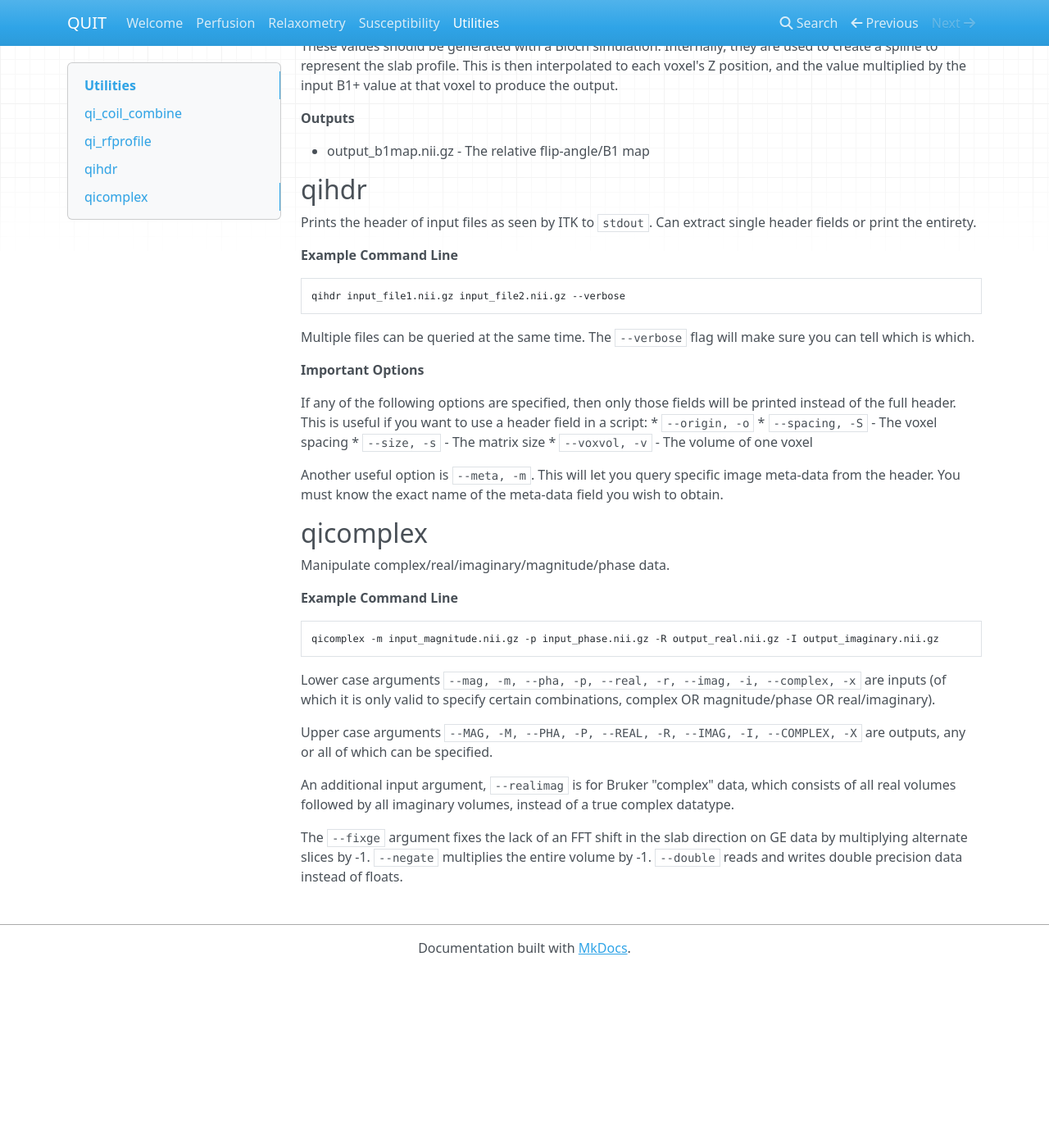
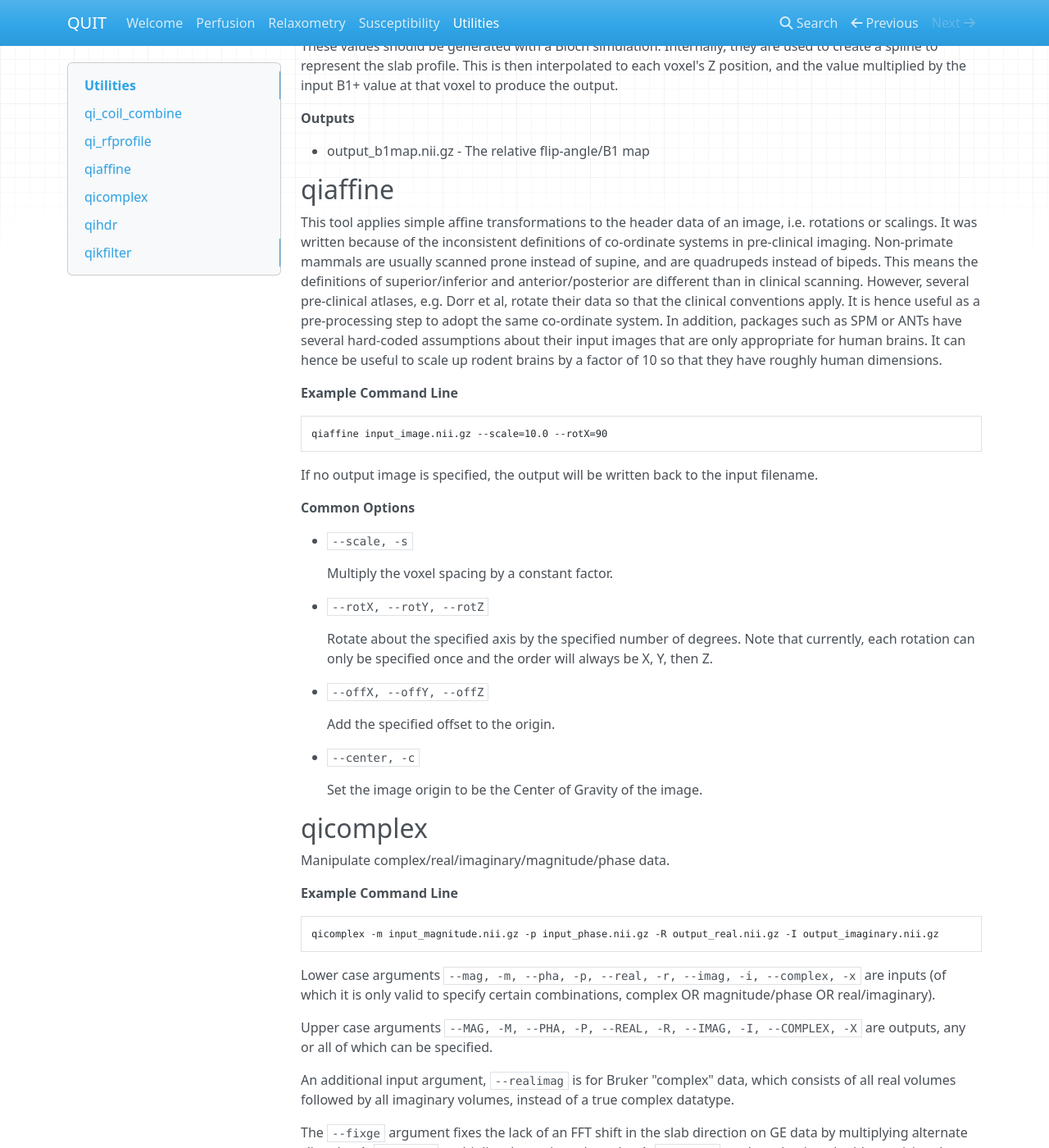
Before and after one commit to spinicist/QUIT, an MkDocs documentation site: the page built from Docs/Utilities.md, in a window 1280 px wide and 1400 px high, scrolled down 1931 px. Shown: the whole window at 82% size. Built offline with MkDocs 1.6.1, drawn with Linux system fonts in a browser that asks for light colours; nearby versions of some CDN libraries; formulas are drawn with MathJax 3; before the commit the page ends 3115 px from its top, so only the background shows below that; some of the changed text lies outside the part shown.

Commit message:
DOC: Added qikfilter to docs

````diff
--- a/Docs/Utilities.md
+++ b/Docs/Utilities.md
@@ -84,6 +84,54 @@
 
 * output_b1map.nii.gz - The relative flip-angle/B1 map
 
+## qiaffine
+
+This tool applies simple affine transformations to the header data of an image, i.e. rotations or scalings. It was written because of the inconsistent definitions of co-ordinate systems in pre-clinical imaging. Non-primate mammals are usually scanned prone instead of supine, and are quadrupeds instead of bipeds. This means the definitions of superior/inferior and anterior/posterior are different than in clinical scanning. However, several pre-clinical atlases, e.g. Dorr et al, rotate their data so that the clinical conventions apply. It is hence useful as a pre-processing step to adopt the same co-ordinate system. In addition, packages such as SPM or ANTs have several hard-coded assumptions about their input images that are only appropriate for human brains. It can hence be useful to scale up rodent brains by a factor of 10 so that they have roughly human dimensions.
+
+**Example Command Line**
+
+```bash
+qiaffine input_image.nii.gz --scale=10.0 --rotX=90
+```
+
+If no output image is specified, the output will be written back to the input filename.
+
+**Common Options**
+
+- `--scale, -s`
+
+    Multiply the voxel spacing by a constant factor.
+
+- `--rotX, --rotY, --rotZ`
+
+    Rotate about the specified axis by the specified number of degrees. Note that currently, each rotation can only be specified once and the order will always be X, Y, then Z.
+
+- `--offX, --offY, --offZ`
+
+    Add the specified offset to the origin.
+
+- `--center, -c`
+
+    Set the image origin to be the Center of Gravity of the image.
+
+## qicomplex
+
+Manipulate complex/real/imaginary/magnitude/phase data.
+
+**Example Command Line**
+
+```bash
+qicomplex -m input_magnitude.nii.gz -p input_phase.nii.gz -R output_real.nii.gz -I output_imaginary.nii.gz
+```
+
+Lower case arguments `--mag, -m, --pha, -p, --real, -r, --imag, -i, --complex, -x` are inputs (of which it is only valid to specify certain combinations, complex OR magnitude/phase OR real/imaginary).
+
+Upper case arguments `--MAG, -M, --PHA, -P, --REAL, -R, --IMAG, -I, --COMPLEX, -X` are outputs, any or all of which can be specified.
+
+An additional input argument, `--realimag` is for Bruker "complex" data, which consists of all real volumes followed by all imaginary volumes, instead of a true complex datatype.
+
+The `--fixge` argument fixes the lack of an FFT shift in the slab direction on GE data by multiplying alternate slices by -1. `--negate` multiplies the entire volume by -1. `--double` reads and writes double precision data instead of floats.
+
 ## qihdr
 
 Prints the header of input files as seen by ITK to `stdout`. Can extract single header fields or print the entirety.
@@ -106,20 +154,52 @@
 
 Another useful option is `--meta, -m`. This will let you query specific image meta-data from the header. You must know the exact name of the meta-data field you wish to obtain.
 
-## qicomplex
+## qikfilter
 
-Manipulate complex/real/imaginary/magnitude/phase data.
+MR images often required smoothing or filtering. While this is best done during reconstruction, sometimes it is required as a post-processing step. Instead of filtering by performing a convolution in image space, this tool takes the Fourier Transfrom of input volumes, multiplies k-Space by the specified filter, and transforms back.
 
 **Example Command Line**
 
 ```bash
-qicomplex -m input_magnitude.nii.gz -p input_phase.nii.gz -R output_real.nii.gz -I output_imaginary.nii.gz
+qikfilter input_file.nii.gz --filter=Gauss,0.5
 ```
 
-Lower case arguments `--mag, -m, --pha, -p, --real, -r, --imag, -i, --complex, -x` are inputs (of which it is only valid to specify certain combinations, complex OR magnitude/phase OR real/imaginary).
+**Outputs**
 
-Upper case arguments `--MAG, -M, --PHA, -P, --REAL, -R, --IMAG, -I, --COMPLEX, -X` are outputs, any or all of which can be specified.
+- `input_file_filtered.nii.gz`
 
-An additional input argument, `--realimag` is for Bruker "complex" data, which consists of all real volumes followed by all imaginary volumes, instead of a true complex datatype.
+**Important Options**
 
-The `--fixge` argument fixes the lack of an FFT shift in the slab direction on GE data by multiplying alternate slices by -1. `--negate` multiplies the entire volume by -1. `--double` reads and writes double precision data instead of floats.
+- `--filter,-f`
+
+    Specify the filter to use. For all filters below the value \(r\) is the fractional distance from k-Space center, i.e. \(r = \sqrt(((k_x / s_x)^2 + (k_y / s_y)^2 + (k_z / s_z)^2) / 3)\). Valid filters are:
+
+    - `Tukey,a,q`
+
+        A Tukey filter with parameters \(a\) and \(q\). Filter value is 1 for \(r < (1 - a)\), else the value is $$\frac{(1+q)+(1-q)\cos(\pi\frac{r - (1 - a)}{a})}{2}$$
+
+    - `Hamming,a,b`
+
+        A Hamming filter, parameters \(a\) and \(b\), value is $$a - b\cos(\pi(1+r))$$
+
+    - `Gauss,w` or `Gauss,x,y,z`
+
+        A Gaussian filter with FWHM specified either isotropically or for each direction independantly.
+
+    - `Blackman` or `Blackman,a`
+
+        A Blackman filter, either with the default parameter of \(\alpha=0.16\) or specified \(\alpha\). Refer to Wikipedia for the relevant equation.
+
+    - `Rectangle,Dim,Width,Inside,Outside`
+
+        A rectangular or top-hat filter along the specified dimension (must be 0, 1 or 2).
+
+    If multiple filters are specified, they are concatenated, *unless* the `--filter_per_volume` option is specified.
+
+- `--filter_per_volume`
+
+    For multiple flip-angle data, the difference in contrast between flip-angles can lead to different amounts of ringing. Hence you may wish to filter volumes with more ringing more heavily. If this option is specified, the number of filters on the command line must match the number of volumes in the input file, and they will be processed in order.
+
+- `--complex_in` and `--complex_out`
+
+    Read / write complex data.
--- a/mkdocs.yml
+++ b/mkdocs.yml
@@ -4,3 +4,9 @@
 # pages:
 #     - Home: index.md
 #     - About: about.md
+
+extra_javascript:
+    - https://cdnjs.cloudflare.com/ajax/libs/mathjax/2.7.0/MathJax.js?config=TeX-AMS-MML_HTMLorMML
+
+markdown_extensions:
+    - mdx_math
````
